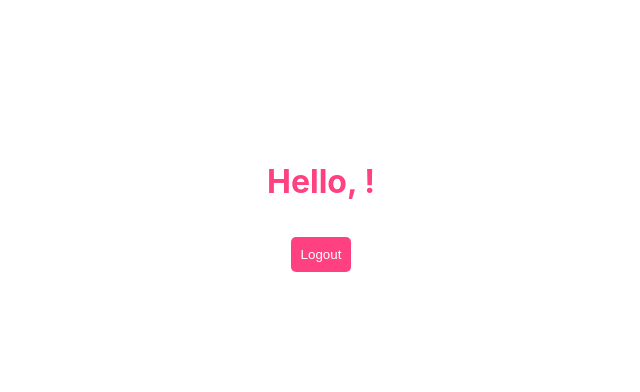
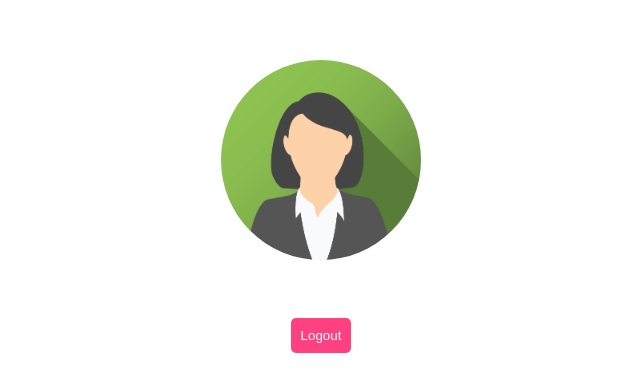
Before and after one commit to denverallam/react-authentication, a React (Create React App) app: page / in a window 1280 px wide. Shown: the part 186-578 px from the top of the page, without its empty margins (319-959 px from the left). Built offline with nearby package versions, Linux system fonts and the light colour scheme; sample sign-in values are in the browser's storage.

Commit message:
Added design to home page

```diff
--- a/src/App.css
+++ b/src/App.css
@@ -63,9 +63,27 @@ a {
   font-size: 15px !important;
 }
 
+.profile {
+  display: flex;
+  flex-direction: column;
+  justify-content: space-around;
+  align-items: center;
+  min-width: 50%;
+}
+
+.avatar {
+  vertical-align: middle;
+  height: 200px;
+  width: auto;
+  border-radius: 50%;
+}
 
 @media screen and (max-width: 600px) {
   .form {
     box-shadow: none;
   }
+
+  .profile {
+    width: auto;
+  }
 }
--- a/src/components/Home.js
+++ b/src/components/Home.js
@@ -6,24 +6,32 @@ const Home = () => {
   const { user, logout } = useContext(UserContext);
 
   if (user.user) {
-    var { first_name, last_name } = user?.user;
+    var { first_name, last_name, gender } = user?.user;
   }
 
-
-  if(!user.isAuthenticated){
-    return <Navigate to="/login" />
+  if (!user.isAuthenticated) {
+    return <Navigate to="/login" />;
   }
 
   return user.isAuthenticated && user.user !== null ? (
-    <div>
+    <div className="profile">
+      <img
+        src={`/images/${gender === "Male" ? "male" : "female"}.png`}
+        alt="Avatar"
+        className="avatar"
+      />
       <h1>
-        Hello, {first_name} {last_name}!
+        {first_name} {last_name}
       </h1>
-      <button onClick={logout}  className="button">Logout</button>
+      <button onClick={logout} className="button">
+        Logout
+      </button>
     </div>
   ) : (
     <div>
-      <h1>You need to <Link to="/login">login</Link> first</h1>
+      <h1>
+        You need to <Link to="/login">login</Link> first
+      </h1>
     </div>
   );
 };
--- a/src/components/Register.js
+++ b/src/components/Register.js
@@ -53,7 +53,7 @@ const Register = () => {
   At least one upper case letter,
   At least one lower case letter,
   At least one digit,
-  At least one special character,`);
+  At least one special character.`);
           // alert("Wrong password format");
         }
       } else {
@@ -95,11 +95,6 @@ const Register = () => {
         </option>
         <option value="Male">Male</option>
         <option value="Female">Female</option>
-        <option value="Non-binary">Non-binary</option>
-        <option value="Transgender">Transgender</option>
-        <option value="Intersex">Intersex</option>
-        <option value="Other">Other</option>
-        <option value="Preferred not to say">I prefer not to say</option>
       </select>
 
       <input
@@ -129,7 +124,9 @@ const Register = () => {
       <button type="submit" className="button font">
         Register
       </button>
-      <Link to="/login" className="font">Login</Link>
+      <Link to="/login" className="font">
+        Login
+      </Link>
     </form>
   );
 };
```
Also changed, not shown: public/images/female.png (added), public/images/male.png (added).
